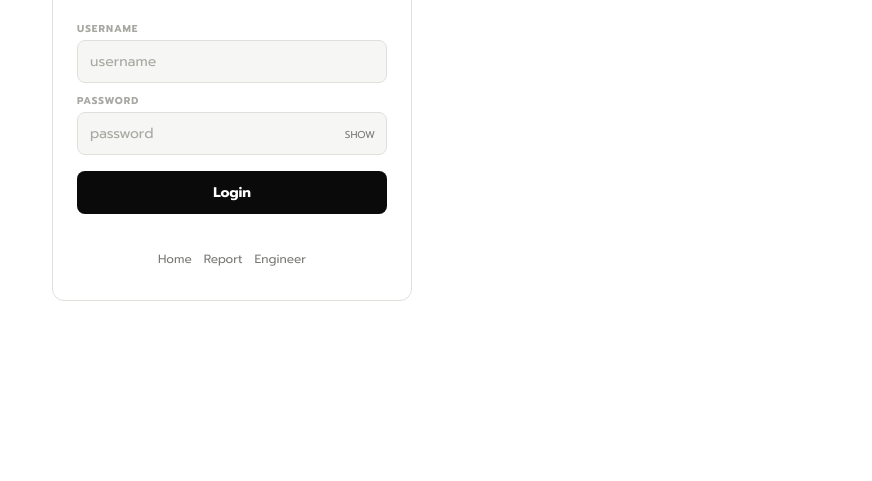
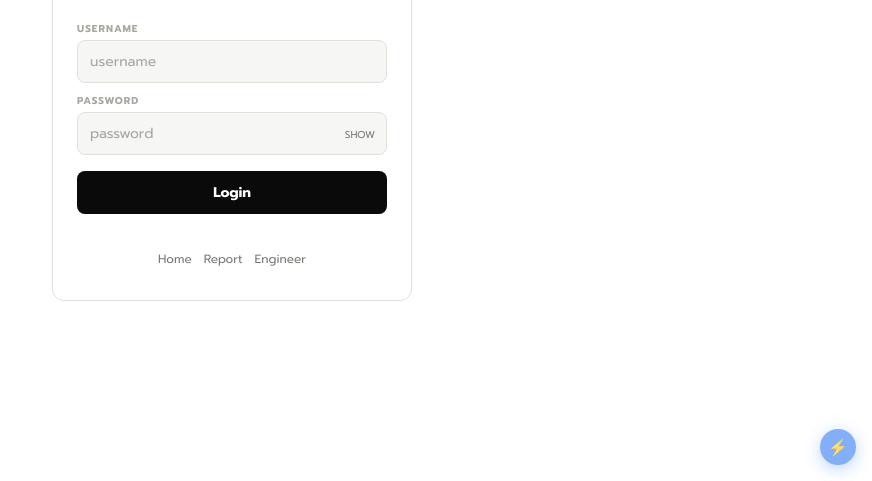
Before and after one commit to itsservice/it_service, a website: page admin.html in a window 1280 px wide. Shown: the part 319-800 px from the top of the page, without its empty margins (408-1280 px from the left). Drawn offline with Linux system fonts and the light colour scheme.

Commit message:
Update admin.html

```diff
--- a/admin.html
+++ b/admin.html
@@ -1945,5 +1945,8 @@ const _origSSE=window.startSSE;
   </div>
 </div>
 
+
+<!-- ⚡ DEV BUILDER — Ctrl+Shift+B to activate -->
+<script src="/builder-core.js"></script>
 </body>
 </html>
```
